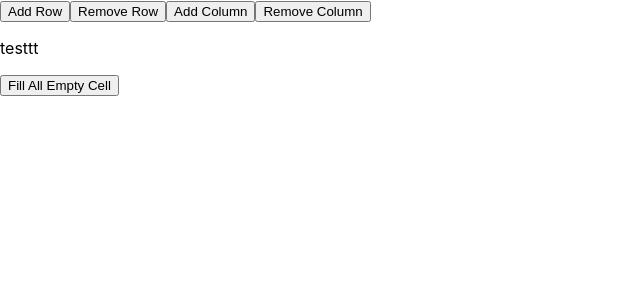
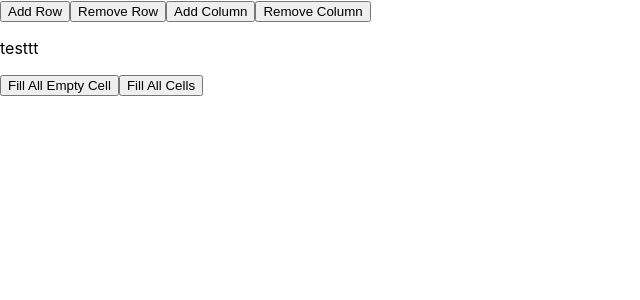
Before and after one commit to rahimaaa/TTP_ASS8, a React (Create React App) app in the folder dom_app/: page / in a window 1280 px wide. Shown: the top 300 px of the page, without its empty margins (0-640 px from the left). Built offline with nearby package versions, Linux system fonts and the light colour scheme.

Commit message:
added fill all cells

```diff
--- a/dom_app/src/App.js
+++ b/dom_app/src/App.js
@@ -1,6 +1,7 @@
 import logo from './logo.svg';
 import './App.css';
 import Grid from './components/grid';
+
 function App() {
   return (
     <div>
--- a/dom_app/src/components/grid.jsx
+++ b/dom_app/src/components/grid.jsx
@@ -185,6 +185,22 @@ class Grid extends Component{
         })
       }
 
+      fillAllCells=()=>{
+        this.setState(prevState => {
+
+            const newGridSquares = [...prevState.gridSquares]
+            for(let row = 0 ; row < newGridSquares.length ; row++){
+                for(let col = 0 ; col < newGridSquares[row].length ; col++){
+                    newGridSquares[row][col] = this.props.color;
+                }
+            }
+
+            return {gridSquares : newGridSquares};
+        })
+      }
+
+
+
 
     render(){
         return(
@@ -200,6 +216,10 @@ class Grid extends Component{
 
             <div>
                 <button onClick={this.fillEmpty}>Fill All Empty Cell</button>
+                <button onClick={this.fillAllCells}>Fill All Cells</button>
+                {/*<button onClick={this.fillEmpty}>Fill All Empty Cell</button>
+*/}
+
             </div>
             <br />
             <table>
```
